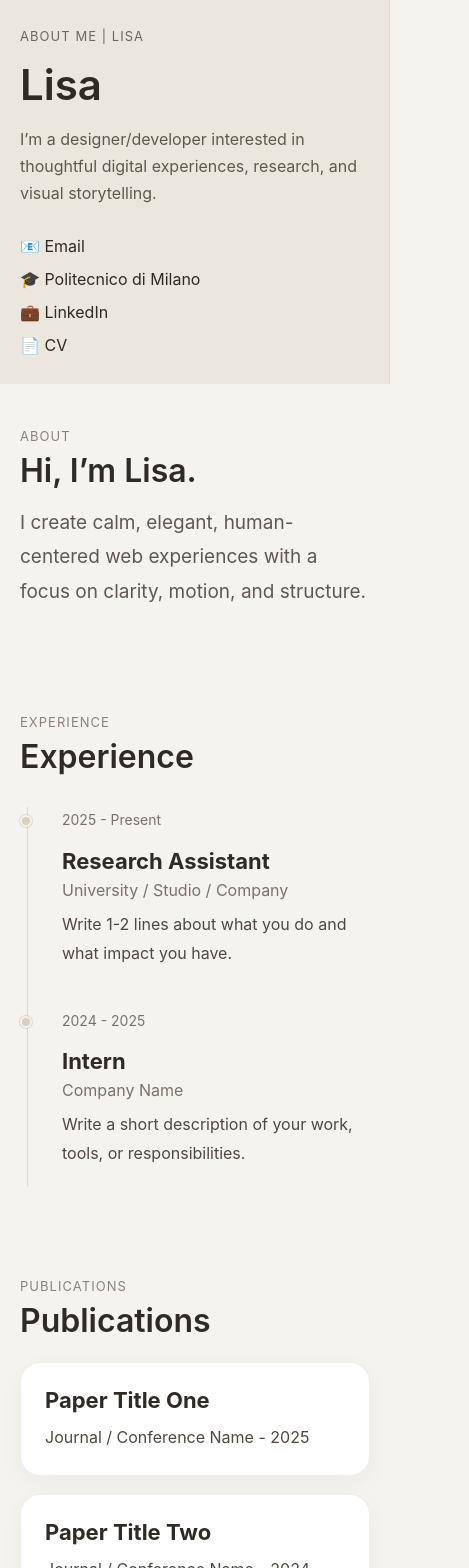
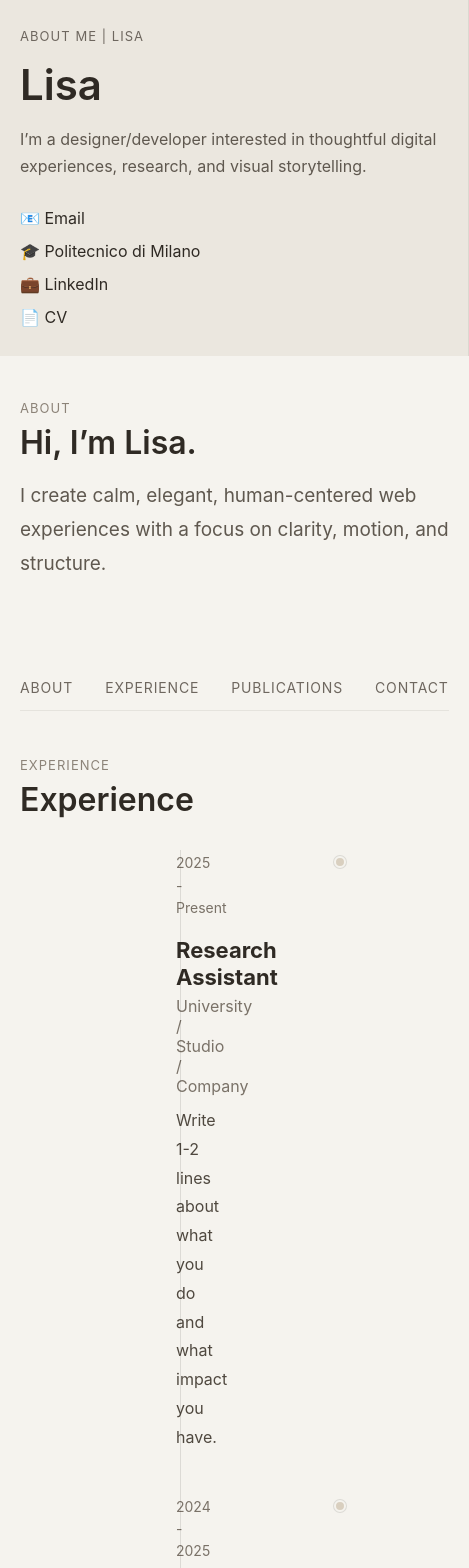
Before and after one commit to LisaPi1/my-portfolio, a React (Vite) app: page / in a window 390 px wide. Shown: the top 1568 px of the page, 469 px wide, since content can reach past the window. Built offline with nearby package versions, Linux system fonts and the light colour scheme.

Commit message:
navigation bar

```diff
--- a/src/App.css
+++ b/src/App.css
@@ -211,7 +211,7 @@ a {
   background: #d9cfbf;
   border: 2px solid #f5f3ee;
   box-shadow: 0 0 0 1px rgba(47, 42, 36, 0.12);
-  margin-top: 6px;
+  margin-top: 4px;
   z-index: 1;
 }
 
@@ -271,15 +271,15 @@ a {
     padding: 28px 20px;
   }
 
-  .timeline::before {
-    left: 7px;
-  }
+ .timeline::before {
+  left: 160px; /* adjust to match new layout */
+}
 
   .timeline-item {
-    grid-template-columns: 28px 1fr;
-    gap: 14px;
-    padding: 8px 0 22px;
-  }
+  display: grid;
+  grid-template-columns: 140px 40px 1fr;
+  gap: 16px;
+}
 
   .timeline-date {
     grid-column: 2;
@@ -289,13 +289,45 @@ a {
     margin-bottom: 2px;
   }
 
-  .timeline-marker {
-    grid-column: 1;
-    grid-row: 1 / span 2;
-    justify-content: flex-start;
-  }
+.timeline-marker {
+  position: relative;
+  display: flex;
+  justify-content: center;
+  align-items: flex-start;
+}
 
   .timeline-content {
     grid-column: 2;
   }
 }
+
+.top-nav {
+  position: sticky;
+  top: 0;
+  z-index: 10;
+
+  display: flex;
+  justify-content: center;
+  gap: 32px;
+
+  padding: 14px 0;
+  margin-bottom: 24px;
+
+  background: rgba(245, 243, 238, 0.8);
+  backdrop-filter: blur(8px);
+
+  border-bottom: 1px solid rgba(47, 42, 36, 0.08);
+}
+
+.top-nav a {
+  font-size: 14px;
+  letter-spacing: 0.06em;
+  text-transform: uppercase;
+  color: #6e675f;
+
+  transition: opacity 0.2s ease;
+}
+
+.top-nav a:hover {
+  opacity: 0.6;
+}
--- a/src/App.jsx
+++ b/src/App.jsx
@@ -61,6 +61,13 @@ export default function App() {
           </p>
         </section>
 
+        <nav className="top-nav">
+          <a href="#about">About</a>
+          <a href="#experience">Experience</a>
+          <a href="#publications">Publications</a>
+          <a href="#contact">Contact</a>
+        </nav>
+
         <section className="section" id="experience">
           <p className="section-tag">Experience</p>
           <h2>Experience</h2>
```
